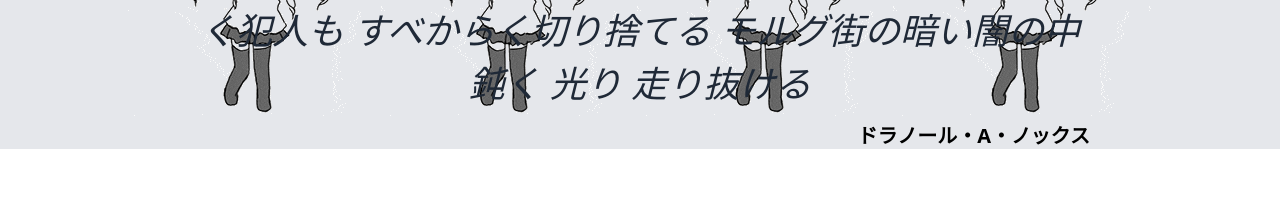
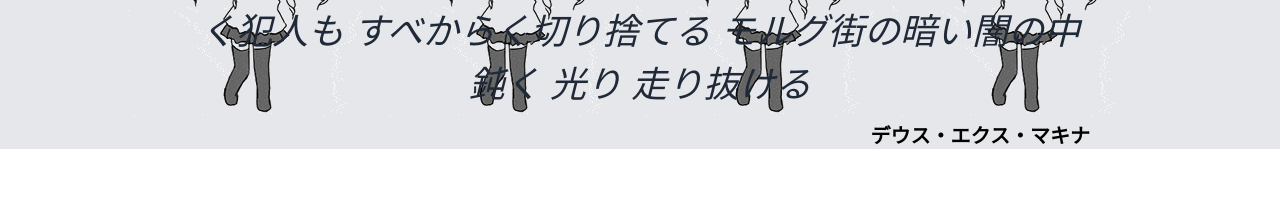
Before and after one commit to willard-wrt/landing-page, a plain HTML site: page index.html in a window 1280 px wide. Shown: the part 1220-1430 px from the top of the page. Drawn offline with Linux system fonts and the light colour scheme.

Commit message:
Modify text in the quote section

```diff
--- a/index.html
+++ b/index.html
@@ -56,7 +56,7 @@
         </div>
       </div>
     </div>
-    <div class="author-box"><p class="author">ドラノール・A・ノックス</p></div>
+    <div class="author-box"><p class="author">デウス・エクス・マキナ</p></div>
   </div>
   <div class="contact">
     <div class="contact-container">
```
